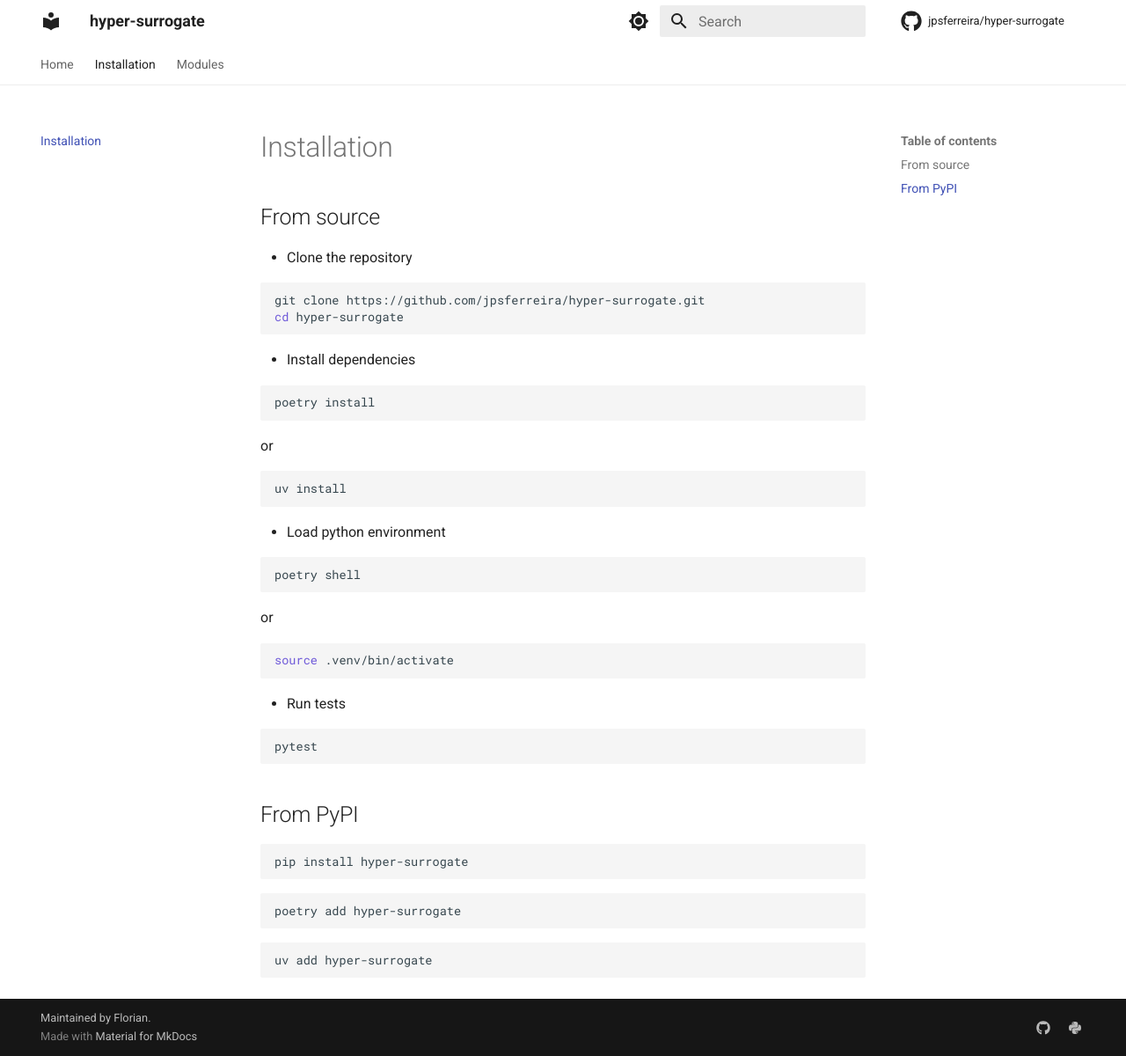
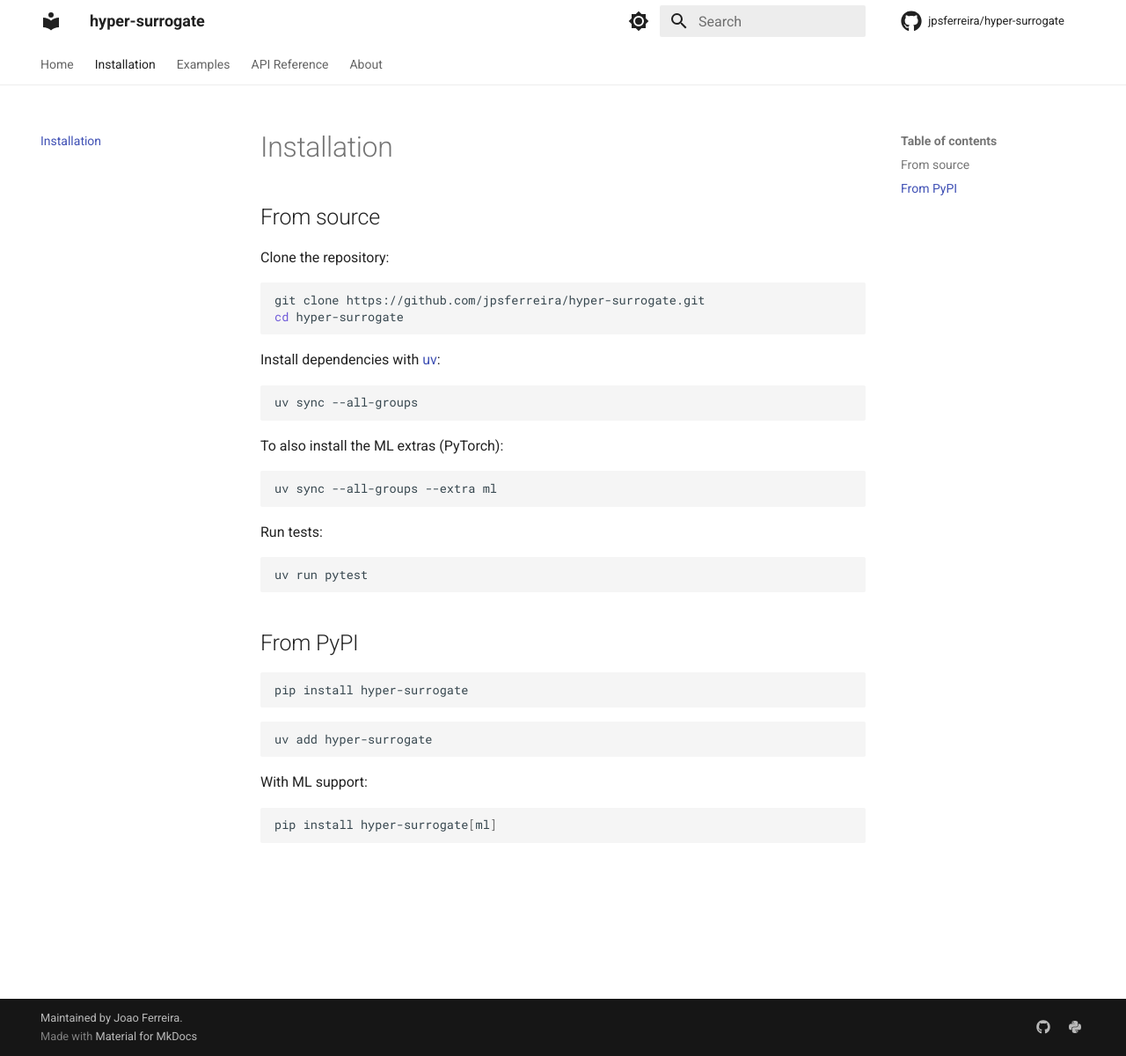
Before and after one commit to jpsferreira/hyper-surrogate, an MkDocs documentation site: the page built from docs/installation.md, in a window 1280 px wide and 1200 px high. Shown: the whole window at 88% size. Built offline with MkDocs 1.6.1 and Material for MkDocs 9.7.7, drawn with Linux system fonts in a browser that asks for light colours; comment, search, counter and statistics services are not loaded.

Commit message:
Clean up repo and rewrite documentation
- Remove poetry.toml (migrated to uv)
- Update .gitignore: add .DS_Store, demo artifacts, build outputs
- Rewrite README with features, quick start, and installation
- Rewrite docs/installation.md for uv (replace poetry references)
- Populate docs/about.md with project motivation and architecture
- Write docs/examples.md with happy-path usage examples:
  - Stress evaluation, analytical UMAT, MLP pipeline, ICNN pipeline,
    kinematics utilities, and reporting
- Add all modules to docs/modules.md API reference
- Fix mkdocs.yml: copyright attribution, add Examples and About to nav

Co-Authored-By: Claude Opus 4.6 <noreply@anthropic.com>

````diff
--- a/docs/installation.md
+++ b/docs/installation.md
@@ -2,53 +2,43 @@
 
 ## From source
 
-- Clone the repository
+Clone the repository:
 
-```zsh
+```bash
 git clone https://github.com/jpsferreira/hyper-surrogate.git
 cd hyper-surrogate
 ```
 
-- Install dependencies
+Install dependencies with [uv](https://docs.astral.sh/uv/):
 
-```zsh
-poetry install
+```bash
+uv sync --all-groups
 ```
 
-or
+To also install the ML extras (PyTorch):
 
-```zsh
-uv install
+```bash
+uv sync --all-groups --extra ml
 ```
 
-- Load python environment
+Run tests:
 
-```zsh
-poetry shell
-```
-
-or
-
-```zsh
-source .venv/bin/activate
-```
-
-- Run tests
-
-```zsh
-pytest
+```bash
+uv run pytest
 ```
 
 ## From PyPI
 
-```zsh
+```bash
 pip install hyper-surrogate
 ```
 
-```zsh
-poetry add hyper-surrogate
+```bash
+uv add hyper-surrogate
 ```
 
-```zsh
-uv add hyper-surrogate
+With ML support:
+
+```bash
+pip install hyper-surrogate[ml]
 ```
--- a/mkdocs.yml
+++ b/mkdocs.yml
@@ -5,12 +5,14 @@ site_description: Hyperelastic Surrogates
 site_author: Joao Ferreira
 edit_uri: edit/main/docs/
 repo_name: jpsferreira/hyper-surrogate
-copyright: Maintained by <a href="https://jpsferreira.com">Florian</a>.
+copyright: Maintained by <a href="https://github.com/jpsferreira">Joao Ferreira</a>.
 
 nav:
   - Home: index.md
   - Installation: installation.md
-  - Modules: modules.md
+  - Examples: examples.md
+  - API Reference: modules.md
+  - About: about.md
 plugins:
   - search
   - mkdocstrings:
--- a/poetry.toml
+++ /dev/null
@@ -1,2 +0,0 @@
-[virtualenvs]
-in-project = true
````
Also changed, not shown: README.md (+41 -6 lines), docs/about.md (+26 -0 lines), docs/examples.md (+140 -0 lines), docs/modules.md (+27 -0 lines), 1 other file.
